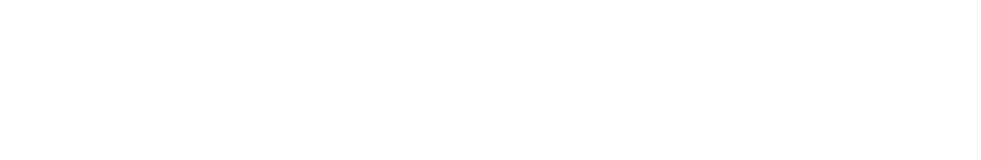
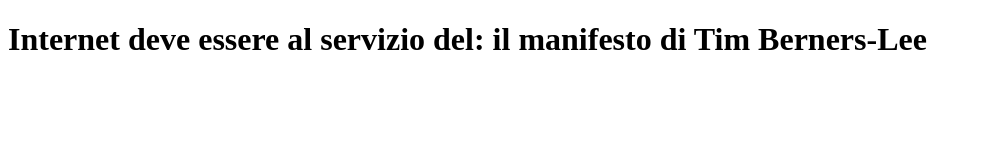
Before and after one commit to EduardCancel/html-css-booleaner, a plain HTML site: page index.html in a window 1280 px wide. Shown: the whole page, without its empty margins (0-981 px from the left). Drawn offline with Linux system fonts and the light colour scheme.

Commit message:
title of the page

```diff
--- a/index.html
+++ b/index.html
@@ -6,6 +6,10 @@
     <title>Html-Css-Booleaner</title>
 </head>
 <body>
-
+    <header>
+        <h1>
+            <strong> Internet deve essere al servizio del: il manifesto di Tim Berners-Lee </strong>
+        </h1>
+    </header>
 </body>
 </html>
```
Also changed, not shown: 1 other file.
